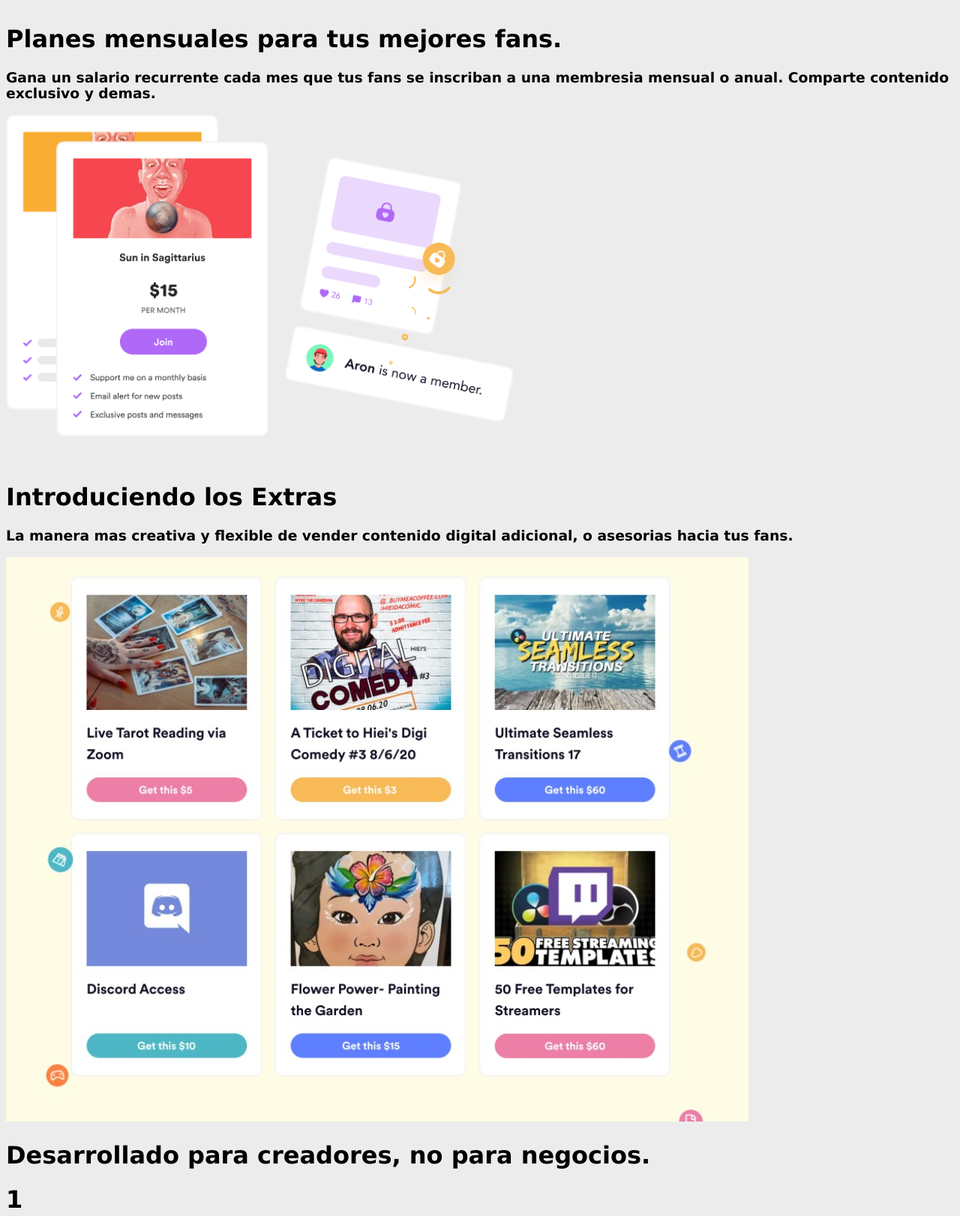
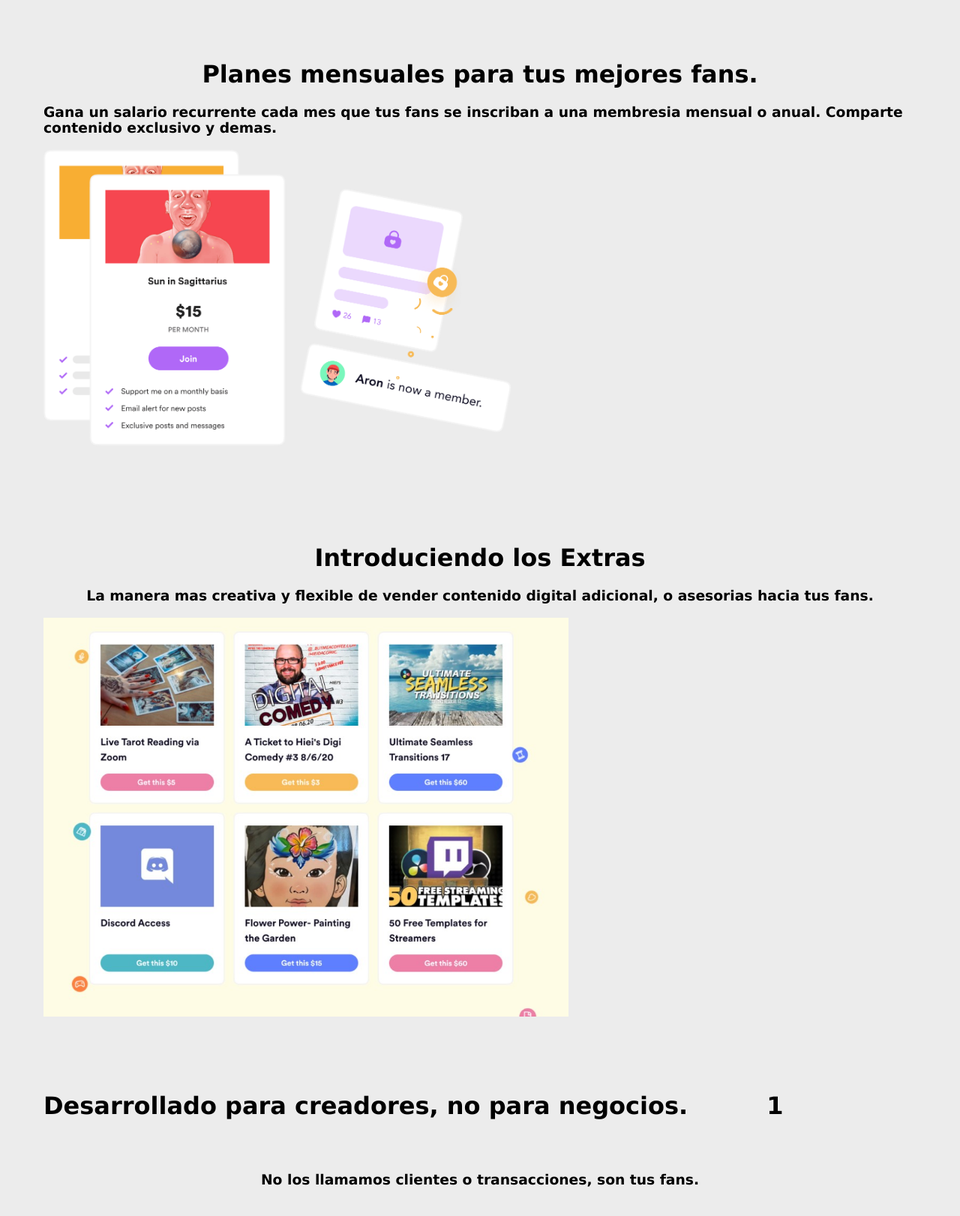
Before and after one commit to archivogogo/Programacion-Web, a plain HTML site: page Evaluacion Diagnostico/Buy Me a Soda.html in a window 1280 px wide. Shown: the part 1560-3182 px from the top of the page at 75% size. Drawn offline with Linux system fonts and the light colour scheme.

Commit message:
Version 2.0
Actualización

```diff
--- a/Evaluacion Diagnostico/Buy Me a Soda.html
+++ b/Evaluacion Diagnostico/Buy Me a Soda.html
@@ -125,6 +125,96 @@
                 align-items: center;
             }
 
+            .Membresias {
+                margin: 25px;
+                padding: 25px;
+            }
+
+            .Membresias h1{
+                display: flex;
+                justify-content: center;
+                align-items: center;
+            }
+
+            .Membresias h3{
+                display: flex;
+                justify-content: center;
+                align-items: center;
+            }
+
+            .Membresias img{
+                display: flex;
+                justify-content: center;
+                align-items: center;
+            }
+
+            .Extras{
+                margin: 25px;
+                padding: 25px;
+            }
+
+            .Extras h1{
+                display: flex;
+                justify-content: center;
+                align-items: center;
+            }
+
+            .Extras h3{
+                display: flex;
+                justify-content: center;
+                align-items: center;
+            }
+
+            .Extras img{
+                display: flex;
+                justify-content: center;
+                align-items: center;
+                width: 700px;
+                height: auto;
+            }
+
+            .Pasos h1{
+                margin: 25px;
+                padding: 25px;
+                display: inline-block;
+                align-items: center;
+                justify-content: center;
+            }
+
+            .Pasos h3{
+                display: flex;
+                align-items: center;
+                justify-content: center;
+            }
+
+            .Pasos h4{
+                display: flex;
+                align-items: center;
+                justify-content: center;
+            }
+
+            .Terminos{
+                margin: 15px;
+                padding: 5px;
+                position: relative;
+                display: flex;
+                justify-content: space-evenly;
+                left: 45px;
+                width: 400px;
+                height: auto;
+                overflow: visible;
+            }
+
+            .Sociales{
+                margin: 5px;
+                padding: 5px;
+                position: relative;
+                display: flex;
+                align-items: flex-end;
+                justify-content: right;
+                right: 150px;
+            }
+
             .Ask {
                 position: fixed;
                 bottom: 15px;
```
